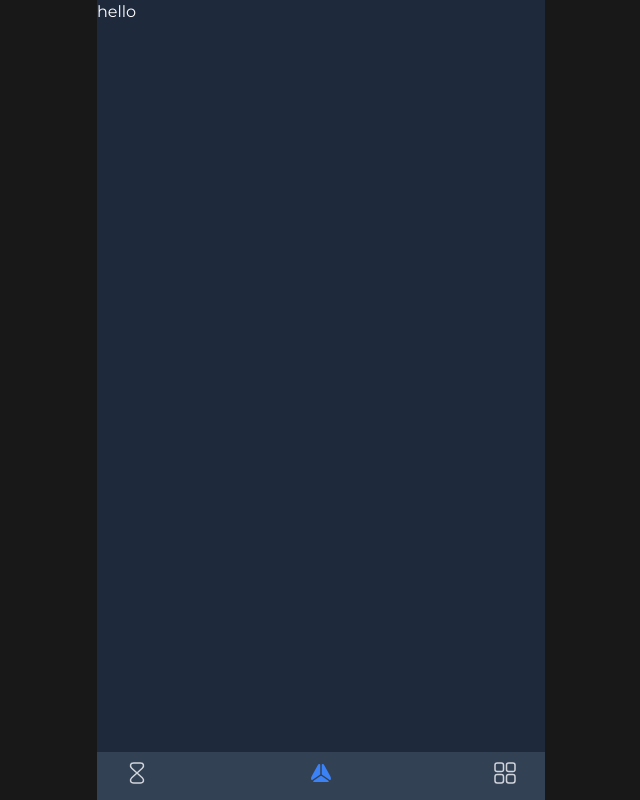
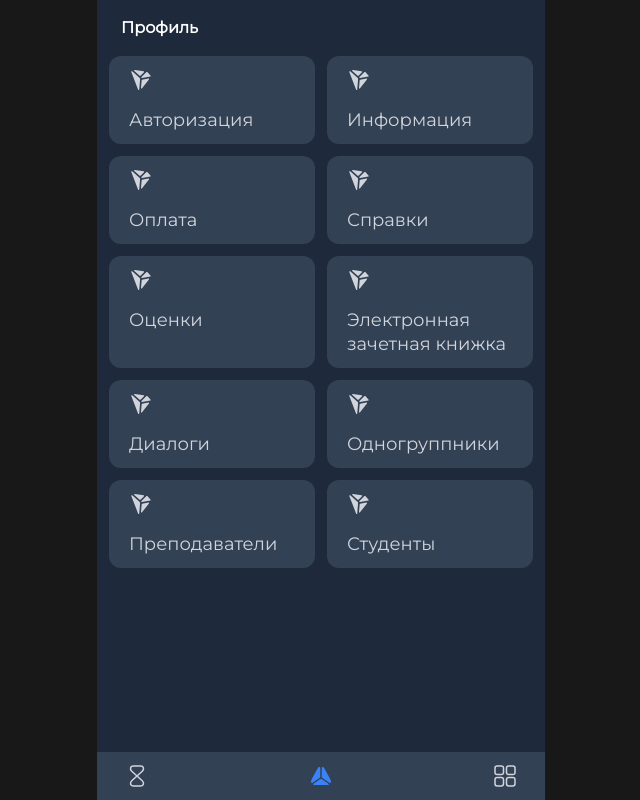
Before and after one commit to shorazi/mospoly-helper, a Next.js app: page /profile in a window 1280 px wide. Shown: the whole page, without its empty margins (319-959 px from the left). Built offline with nearby package versions, Linux system fonts and the light colour scheme.

Commit message:
add: features, profile pages && new icons && import component;

```diff
--- /dev/null
+++ b/src/app/features/page.tsx
@@ -0,0 +1,3 @@
+import FeaturesPage from '@/templates/features'
+
+export default FeaturesPage
--- a/src/app/profile/page.tsx
+++ b/src/app/profile/page.tsx
@@ -1,3 +1,3 @@
-const Profile = () => <h1>hello</h1>
+import ProfilePage from '@/templates/profile'
 
-export default Profile
+export default ProfilePage
--- /dev/null
+++ b/src/shared/ui/header/index.tsx
@@ -0,0 +1,20 @@
+import { ReactNode } from 'react'
+
+interface HeaderProps {
+	start: ReactNode
+	end?: ReactNode
+}
+
+const UIHeader = (props: HeaderProps) => (
+	<div className='w-full flex justify-between items-center py-4 px-6'>
+		{/* <p className='font-semibold'>{props.start}</p>
+		<button className='bg-transparent border-0'>
+			{props?.end}
+			<Image src={Icons.trontron} alt='logo' />
+		</button> */}
+		{props.start}
+		{props?.end}
+	</div>
+)
+
+export default UIHeader
--- /dev/null
+++ b/src/shared/ui/index.tsx
@@ -0,0 +1,3 @@
+import UIHeader from './header'
+
+export { UIHeader }
--- /dev/null
+++ b/src/templates/features/index.tsx
@@ -0,0 +1,3 @@
+import FeaturesPage from './ui/features.content'
+
+export default FeaturesPage
--- /dev/null
+++ b/src/templates/features/ui/features.content.tsx
@@ -0,0 +1,62 @@
+import { UIHeader } from '@/shared/ui'
+import Image from 'next/image'
+import Icons from '../../../../public/icons'
+
+interface CardType {
+	id: number
+	title: string
+	icon: string
+	navigate?: ''
+}
+
+export const data: CardType[] = [
+	{
+		id: 1,
+		title: 'Настройки',
+		icon: Icons.trontron,
+	},
+	{
+		id: 2,
+		title: 'Адреса',
+		icon: Icons.trontron,
+	},
+	{
+		id: 3,
+		title: 'Дедлайны',
+		icon: Icons.trontron,
+	},
+	{
+		id: 4,
+		title: 'Пропуск',
+		icon: Icons.trontron,
+	},
+	{
+		id: 5,
+		title: 'О сайте',
+		icon: Icons.trontron,
+	},
+]
+
+const FeaturesPage = () => (
+	<>
+		<UIHeader start={<p className='font-semibold'>Полезности</p>} />
+		<div className='w-full grid grid-cols-2 gap-3 px-3'>
+			{data.map(item => (
+				<Card key={item.id} value={item} />
+			))}
+		</div>
+	</>
+)
+
+export default FeaturesPage
+
+interface CardProps<T> {
+	value: T
+}
+
+const Card = ({ value }: CardProps<CardType>) => (
+	<div className='bg-slate-700 hover:bg-slate-600 min-h-12 px-5 py-3 rounded-xl flex flex-col gap-4 cursor-pointer text-gray-300 hover:text-white'>
+		<Image src={value.icon} alt='' />
+		<p className='w-full text-lg font-normal leading-6'>{value.title}</p>
+	</div>
+)
--- a/src/templates/main/ui/main.content.tsx
+++ b/src/templates/main/ui/main.content.tsx
@@ -2,14 +2,25 @@
 import { ReactNode } from 'react'
 import { Dates, Lessons } from '../lib/data'
 import CardDate from './card_date'
-import Header from './header'
+// import Header from './header'
+import { UIHeader } from '@/shared/ui'
+import Image from 'next/image'
+import Icons from '../../../../public/icons'
 import './main.css'
 import PreCard from './precard'
 
 const MainPage = () => {
 	return (
 		<>
-			<Header />
+			<UIHeader
+				start={<p className='font-semibold'>Группа 181-721</p>}
+				end={
+					<button className='bg-transparent border-0'>
+						<Image src={Icons.trontron} alt='logo' />
+					</button>
+				}
+			/>
+			{/* <Header /> */}
 			<Scrollabel>
 				{Dates?.map(item => <CardDate key={item.id} date={item} />)}
 			</Scrollabel>
--- /dev/null
+++ b/src/templates/profile/index.tsx
@@ -0,0 +1,3 @@
+import ProfilePage from './ui/profile.content'
+
+export default ProfilePage
--- /dev/null
+++ b/src/templates/profile/ui/profile.content.tsx
@@ -0,0 +1,87 @@
+import { UIHeader } from '@/shared/ui'
+import Image from 'next/image'
+import Icons from '../../../../public/icons'
+
+interface CardType {
+	id: number
+	title: string
+	icon: string
+	navigate?: ''
+}
+
+export const data: CardType[] = [
+	{
+		id: 1,
+		title: 'Авторизация',
+		icon: Icons.trontron,
+	},
+	{
+		id: 2,
+		title: 'Информация',
+		icon: Icons.trontron,
+	},
+	{
+		id: 3,
+		title: 'Оплата',
+		icon: Icons.trontron,
+	},
+	{
+		id: 4,
+		title: 'Справки',
+		icon: Icons.trontron,
+	},
+	{
+		id: 5,
+		title: 'Оценки',
+		icon: Icons.trontron,
+	},
+	{
+		id: 6,
+		title: 'Электронная зачетная книжка',
+		icon: Icons.trontron,
+	},
+	{
+		id: 7,
+		title: 'Диалоги',
+		icon: Icons.trontron,
+	},
+	{
+		id: 8,
+		title: 'Одногруппники',
+		icon: Icons.trontron,
+	},
+	{
+		id: 9,
+		title: 'Преподаватели',
+		icon: Icons.trontron,
+	},
+	{
+		id: 10,
+		title: 'Студенты',
+		icon: Icons.trontron,
+	},
+]
+
+const ProfilePage = () => (
+	<>
+		<UIHeader start={<p className='font-semibold'>Профиль</p>} />
+		<div className='w-full grid grid-cols-2 gap-3 px-3'>
+			{data.map(item => (
+				<Card key={item.id} value={item} />
+			))}
+		</div>
+	</>
+)
+
+export default ProfilePage
+
+interface CardProps<T> {
+	value: T
+}
+
+const Card = ({ value }: CardProps<CardType>) => (
+	<div className='bg-slate-700 hover:bg-slate-600 min-h-12 px-5 py-3 rounded-xl flex flex-col gap-4 cursor-pointer text-gray-300 hover:text-white'>
+		<Image src={value.icon} alt='' />
+		<p className='w-full text-lg font-normal leading-6'>{value.title}</p>
+	</div>
+)
--- a/src/widgets/layout/mobilebar/index.tsx
+++ b/src/widgets/layout/mobilebar/index.tsx
@@ -2,10 +2,9 @@
 import Image from 'next/image'
 import Link from 'next/link'
 import { usePathname } from 'next/navigation'
-import { memo } from 'react'
 import Icons from '../../../../public/icons'
 
-type PathType = '/' | '/profile' | '/more'
+type PathType = '/' | '/profile' | '/features'
 
 interface DataType {
 	[key: string]: {
@@ -23,7 +22,7 @@ const Data: DataType = {
 		active: Icons.triangle_active,
 		inactive: Icons.triangle,
 	},
-	'/more': {
+	'/features': {
 		active: Icons.more_active,
 		inactive: Icons.more,
 	},
@@ -38,22 +37,16 @@ const MobileBar = () => {
 	return (
 		<div className='max-w-md w-full fixed self-end px-7 h-12 flex justify-between items-center bg-slate-700'>
 			<Link href='/'>
-				<button className='bg-transparent border-0'>
-					<Image src={GetStatus(current_pathname, '/')} alt='Главная' />
-				</button>
+				<Image src={GetStatus(current_pathname, '/')} alt='Главная' />
 			</Link>
 			<Link href='/profile'>
-				<button className='bg-transparent border-0'>
-					<Image src={GetStatus(current_pathname, '/profile')} alt='Профиль' />
-				</button>
+				<Image src={GetStatus(current_pathname, '/profile')} alt='Профиль' />
 			</Link>
-			<Link href='/more'>
-				<button className='bg-transparent border-0'>
-					<Image src={GetStatus(current_pathname, '/more')} alt='Еще' />
-				</button>
+			<Link href='/features'>
+				<Image src={GetStatus(current_pathname, '/features')} alt='Еще' />
 			</Link>
 		</div>
 	)
 }
 
-export default memo(MobileBar)
+export default MobileBar
--- a/src/widgets/layout/ui/layout.content.tsx
+++ b/src/widgets/layout/ui/layout.content.tsx
@@ -9,7 +9,7 @@ const Layout = (
 	return (
 		<div className='root'>
 			<div className='max-w-md w-full min-h-dvh flex justify-start items-start  bg-slate-800'>
-				<div className='w-full min-h-dvh grid grid-cols-1 pb-16'>
+				<div className='w-full min-h-dvh flex flex-col pb-16'>
 					{props.children}
 				</div>
 			</div>
```
